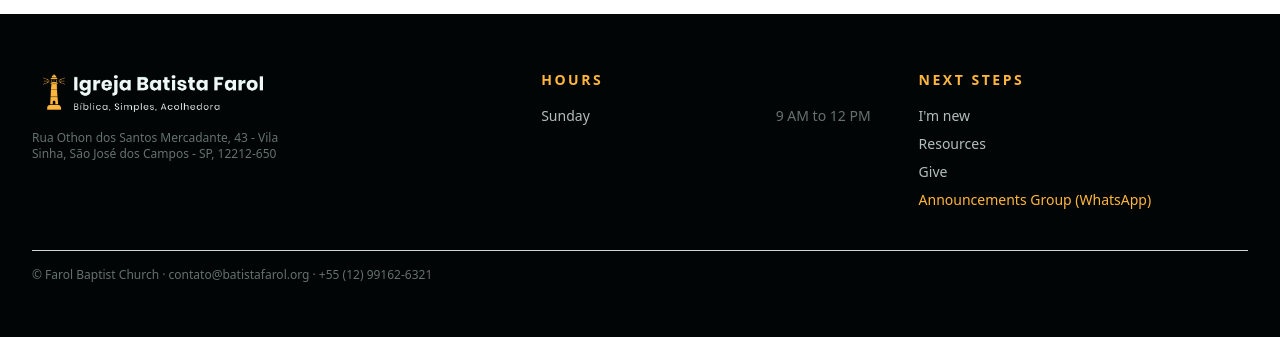
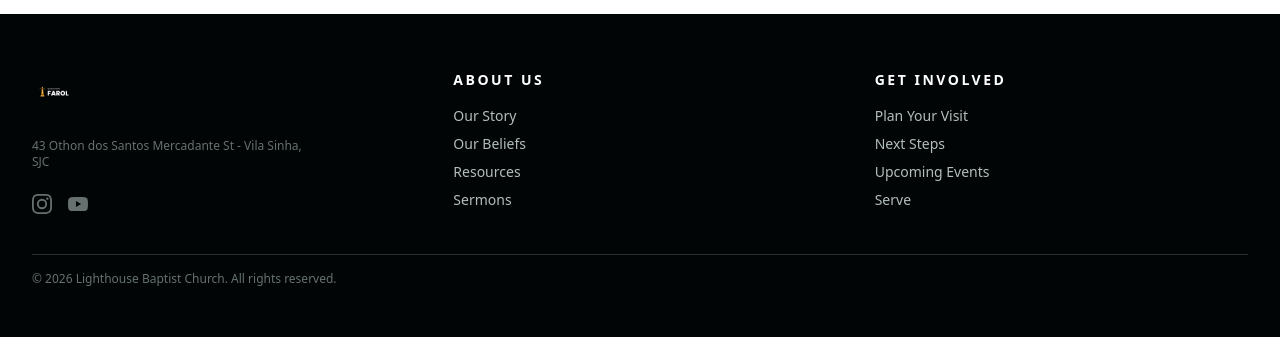
Before and after one commit to danbuck84/ibfarol, a Next.js app: page /en in a window 1280 px wide. Shown: the part 3072-3409 px from the top of the page. Built offline with nearby package versions, Linux system fonts and the light colour scheme.

Commit message:
feat: apply new logo, update Footer 3-col layout with socials, and fix global font-sans Poppins

```diff
--- a/messages/en.json
+++ b/messages/en.json
@@ -104,19 +104,19 @@
     "sun_prayer": "Beloved Father, thank you so much because when we were dead in our trespasses and sins, You gave us life together with Christ. Thank you that our salvation did not start with us, but in Your mercy, Your great love, and the richness of Your grace. We confess that we often live as if Your acceptance were a wage to be earned, and not a gift received. Forgive us. For by grace we have been saved, through faith, and this is not from ourselves, it is the gift of God—not by works, so that no one can boast. Father, this week, deliver us from the pride of those who think they saved themselves and the discouragement of those who think they still need to prove themselves before You. We are Your handiwork, created in Christ Jesus to do good works, which You prepared in advance for us to do. May our obedience not be an attempt to pay for grace, but gratitude in motion. In Jesus' name, amen."
   },
   "Footer": {
-    "alt_logo": "Farol Baptist Church",
-    "description": "A biblical, simple, and welcoming church that lives faith practically and makes a difference in its community.",
-    "address_short": "Rua Othon dos Santos Mercadante, 43 - Vila Sinha, São José dos Campos - SP, 12212-650",
-    "hours_title": "Hours",
-    "hours_sun": "Sunday",
-    "hours_sun_time": "9 AM to 12 PM",
-    "next_steps_title": "Next steps",
-    "next_steps_new": "I'm new",
-    "next_steps_resources": "Resources",
-    "next_steps_give": "Give",
-    "next_steps_bulletin": "Weekly bulletin",
-    "copyright": "© Farol Baptist Church · contato@batistafarol.org · +55 (12) 99162-6321",
-    "whatsapp_link": "Announcements Group (WhatsApp)"
+    "alt_logo": "Lighthouse Baptist Church Logo",
+    "address_short": "43 Othon dos Santos Mercadante St - Vila Sinha, SJC",
+    "copyright": "© 2026 Lighthouse Baptist Church. All rights reserved.",
+    "col2_title": "About Us",
+    "col2_l1": "Our Story",
+    "col2_l2": "Our Beliefs",
+    "col2_l3": "Resources",
+    "col2_l4": "Sermons",
+    "col3_title": "Get Involved",
+    "col3_l1": "Plan Your Visit",
+    "col3_l2": "Next Steps",
+    "col3_l3": "Upcoming Events",
+    "col3_l4": "Serve"
   },
   "AboutUs": {
     "eyebrow": "Who We Are",
--- a/messages/pt-BR.json
+++ b/messages/pt-BR.json
@@ -104,19 +104,19 @@
     "sun_prayer": "Pai amado, muito obrigado porque, quando nós estávamos mortos em nossos delitos e pecados, o Senhor nos deu vida junto com Cristo. Obrigado porque a nossa salvação não começou em nós, mas na tua misericórdia, no teu grande amor e na riqueza da tua graça. Confessamos que muitas vezes vivemos como se a tua aceitação fosse um salário a ser conquistado, e não um dom recebido. Perdoa-nos. Pela graça somos salvos, mediante a fé, e isso não vem de nós; é presente teu, para que ninguém se glorie. Pai, nesta semana, livra-nos do orgulho de quem pensa que se salvou sozinho e do desânimo de quem pensa que ainda precisa se provar diante de ti. Somos feitura tua, criados em Cristo Jesus para boas obras que o Senhor de antemão preparou. Que a nossa obediência não seja tentativa de pagar a graça, mas gratidão em movimento. Em nome de Jesus, amém."
   },
   "Footer": {
-    "alt_logo": "Igreja Batista Farol",
-    "description": "Uma igreja bíblica, simples e acolhedora, que vive a fé de forma prática e faz diferença em sua comunidade.",
-    "address_short": "Rua Othon dos Santos Mercadante, 43 - Vila Sinha, São José dos Campos - SP, 12212-650",
-    "hours_title": "Horários",
-    "hours_sun": "Domingo",
-    "hours_sun_time": "09h às 12h",
-    "next_steps_title": "Próximos passos",
-    "next_steps_new": "Sou novo",
-    "next_steps_resources": "Recursos",
-    "next_steps_give": "Contribua",
-    "next_steps_bulletin": "Boletim da semana",
-    "copyright": "© Igreja Batista Farol · contato@batistafarol.org · (12) 99162-6321",
-    "whatsapp_link": "Grupo de Avisos (WhatsApp)"
+    "alt_logo": "Logo Igreja Batista Farol",
+    "address_short": "Rua Othon dos Santos Mercadante, 43 - Vila Sinha, SJC",
+    "copyright": "© 2026 Igreja Batista Farol. Todos os direitos reservados.",
+    "col2_title": "Sobre",
+    "col2_l1": "Nossa História",
+    "col2_l2": "O que Cremos",
+    "col2_l3": "Recursos",
+    "col2_l4": "Sermões",
+    "col3_title": "Envolva-se",
+    "col3_l1": "Planeje sua visita",
+    "col3_l2": "Próximos passos",
+    "col3_l3": "Próximos encontros",
+    "col3_l4": "Sirva"
   },
   "AboutUs": {
     "eyebrow": "Quem Somos",
--- a/src/app/[locale]/layout.tsx
+++ b/src/app/[locale]/layout.tsx
@@ -44,7 +44,7 @@ export default async function LocaleLayout({
 
   return (
     <html lang={locale} className="scroll-smooth">
-      <body className={`${poppins.variable} antialiased`}>
+      <body className={`${poppins.variable} antialiased font-sans`}>
         <NextIntlClientProvider messages={messages}>
           {children}
         </NextIntlClientProvider>
--- a/src/components/Footer.tsx
+++ b/src/components/Footer.tsx
@@ -6,40 +6,51 @@ export default function Footer() {
   const t = useTranslations('Footer');
   return (
     <footer className="bg-brand-canvas-dark text-[#B4BDBD] py-14 px-8 text-sm leading-[20px]">
-      <div className="max-w-[1280px] mx-auto grid grid-cols-1 md:grid-cols-[1.4fr_1fr_1fr] gap-12">
+      <div className="max-w-[1280px] mx-auto grid grid-cols-1 md:grid-cols-3 gap-12">
+        {/* Col 1 */}
         <div>
           <Image src="/logo-footer.png" alt={t('alt_logo')} width={140} height={44} className="h-[44px] w-auto" />
-          <p className="mt-4 text-xs leading-[16px] text-brand-mute max-w-[40ch]">
+          <p className="mt-6 text-xs leading-[16px] text-brand-mute max-w-[40ch]">
             {t('address_short')}
           </p>
+          <div className="mt-6 flex items-center gap-4">
+            <a href="#" className="text-brand-mute hover:text-white transition-colors" aria-label="Instagram">
+              <svg className="w-5 h-5" fill="currentColor" viewBox="0 0 24 24"><path d="M12 2.163c3.204 0 3.584.012 4.85.07 3.252.148 4.771 1.691 4.919 4.919.058 1.265.069 1.645.069 4.849 0 3.205-.012 3.584-.069 4.849-.149 3.225-1.664 4.771-4.919 4.919-1.266.058-1.644.07-4.85.07-3.204 0-3.584-.012-4.849-.07-3.26-.149-4.771-1.699-4.919-4.92-.058-1.265-.07-1.644-.07-4.849 0-3.204.013-3.583.07-4.849.149-3.227 1.664-4.771 4.919-4.919 1.266-.057 1.645-.069 4.849-.069zM12 0C8.741 0 8.333.014 7.053.072 2.695.272.273 2.69.073 7.052.014 8.333 0 8.741 0 12c0 3.259.014 3.668.072 4.948.2 4.358 2.618 6.78 6.98 6.98C8.333 23.986 8.741 24 12 24c3.259 0 3.668-.014 4.948-.072 4.354-.2 6.782-2.618 6.979-6.98.059-1.28.073-1.689.073-4.948 0-3.259-.014-3.667-.072-4.947-.196-4.354-2.617-6.78-6.979-6.98C15.668.014 15.259 0 12 0zm0 5.838a6.162 6.162 0 100 12.324 6.162 6.162 0 000-12.324zM12 16a4 4 0 110-8 4 4 0 010 8zm6.406-11.845a1.44 1.44 0 100 2.881 1.44 1.44 0 000-2.881z"/></svg>
+            </a>
+            <a href="#" className="text-brand-mute hover:text-white transition-colors" aria-label="YouTube">
+              <svg className="w-5 h-5" fill="currentColor" viewBox="0 0 24 24"><path d="M23.498 6.186a3.016 3.016 0 00-2.122-2.136C19.505 3.545 12 3.545 12 3.545s-7.505 0-9.377.505A3.017 3.017 0 00.502 6.186C0 8.07 0 12 0 12s0 3.93.502 5.814a3.016 3.016 0 002.122 2.136c1.871.505 9.376.505 9.376.505s7.505 0 9.377-.505a3.015 3.015 0 002.122-2.136C24 15.93 24 12 24 12s0-3.93-.502-5.814zM9.545 15.568V8.432L15.818 12l-6.273 3.568z"/></svg>
+            </a>
+          </div>
         </div>
 
+        {/* Col 2 */}
         <div>
-          <p className="text-sm font-semibold tracking-[2.52px] uppercase text-brand-primary mb-4">
-            {t('hours_title')}
+          <p className="text-sm font-semibold tracking-[2.52px] uppercase text-white mb-4">
+            {t('col2_title')}
           </p>
           <ul className="flex flex-col gap-2">
-            <li className="flex justify-between gap-3">
-              <span>{t('hours_sun')}</span>
-              <span className="text-brand-mute tabular-nums">{t('hours_sun_time')}</span>
-            </li>
+            <li><Link href="/sobre" className="text-[#B4BDBD] hover:text-white transition-colors">{t('col2_l1')}</Link></li>
+            <li><Link href="/sobre" className="text-[#B4BDBD] hover:text-white transition-colors">{t('col2_l2')}</Link></li>
+            <li><Link href="/recursos" className="text-[#B4BDBD] hover:text-white transition-colors">{t('col2_l3')}</Link></li>
+            <li><Link href="/recursos" className="text-[#B4BDBD] hover:text-white transition-colors">{t('col2_l4')}</Link></li>
           </ul>
         </div>
 
+        {/* Col 3 */}
         <div>
-          <p className="text-sm font-semibold tracking-[2.52px] uppercase text-brand-primary mb-4">
-            {t('next_steps_title')}
+          <p className="text-sm font-semibold tracking-[2.52px] uppercase text-white mb-4">
+            {t('col3_title')}
           </p>
           <ul className="flex flex-col gap-2">
-            <li><Link href="/sobre" className="text-[#B4BDBD] hover:text-white transition-colors">{t('next_steps_new')}</Link></li>
-            <li><Link href="/recursos" className="text-[#B4BDBD] hover:text-white transition-colors">{t('next_steps_resources')}</Link></li>
-            <li><Link href="/#contribua" className="text-[#B4BDBD] hover:text-white transition-colors">{t('next_steps_give')}</Link></li>
-            <li><a href="#" className="text-brand-primary hover:text-brand-primary-soft transition-colors">{t('whatsapp_link')}</a></li>
+            <li><Link href="/#visita" className="text-[#B4BDBD] hover:text-white transition-colors">{t('col3_l1')}</Link></li>
+            <li><Link href="/sobre" className="text-[#B4BDBD] hover:text-white transition-colors">{t('col3_l2')}</Link></li>
+            <li><Link href="/#agenda" className="text-[#B4BDBD] hover:text-white transition-colors">{t('col3_l3')}</Link></li>
+            <li><Link href="/ministerios" className="text-[#B4BDBD] hover:text-white transition-colors">{t('col3_l4')}</Link></li>
           </ul>
         </div>
       </div>
 
-      <div className="max-w-[1280px] mx-auto mt-10 pt-4 border-t border-brand-hairline text-brand-mute text-xs leading-[16px]">
+      <div className="max-w-[1280px] mx-auto mt-10 pt-4 border-t border-brand-hairline/20 text-brand-mute text-xs leading-[16px]">
         {t('copyright')}
       </div>
     </footer>
```
Also changed, not shown: public/logo-footer.png, public/logo-header.png.
